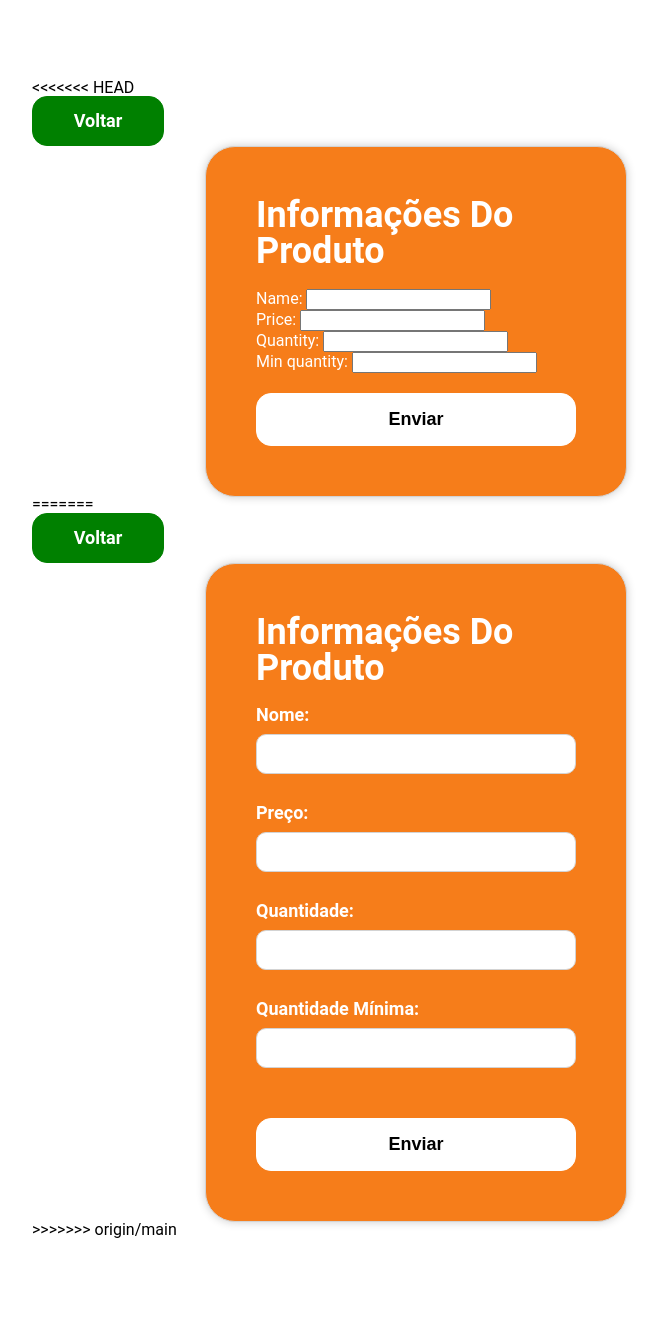
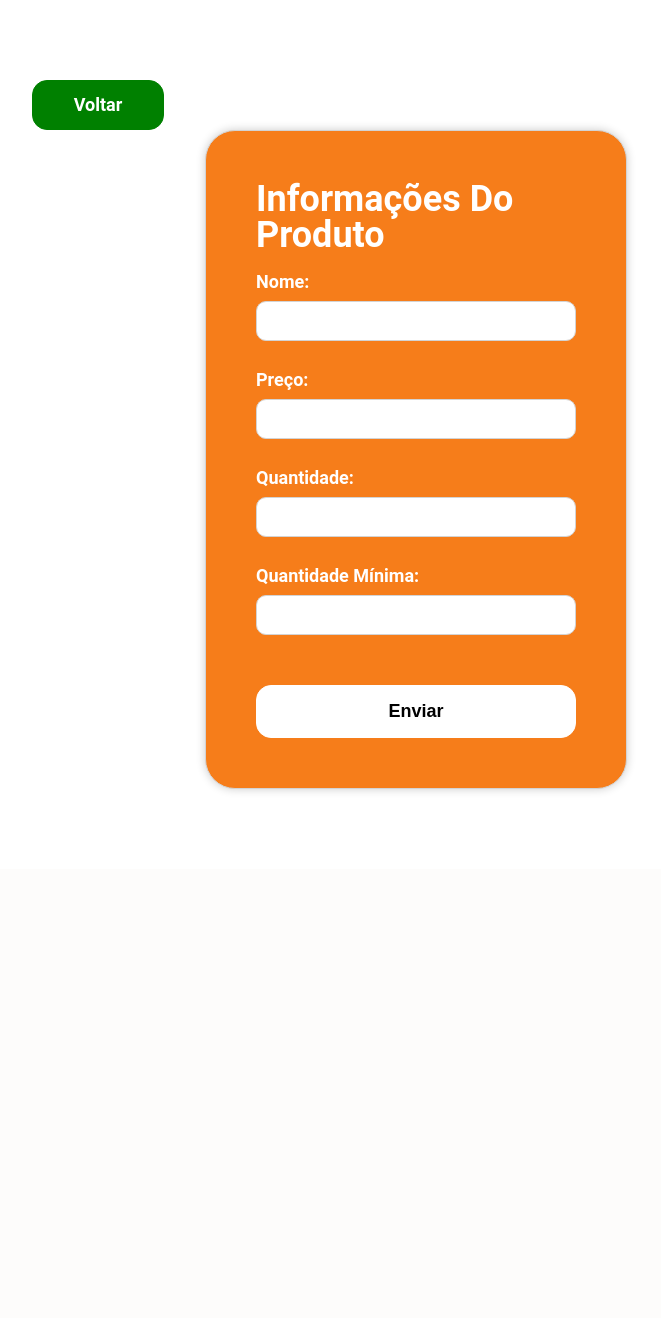
Before and after one commit to luismingati/countIt, a Django app: page /estoque/cadastro/ in a window 1280 px wide. Shown: the part 70-1388 px from the top of the page, without its empty margins (224-885 px from the left). After the commit the page ends 862 px from the top, so only its background shows below. Run offline with Django 4.2, Linux system fonts and the light colour scheme; the visitor is signed in with stand-in values (Sample User, id 1).

Commit message:
conflicts solved

```diff
--- a/app/templates/app/product_form.html
+++ b/app/templates/app/product_form.html
@@ -8,17 +8,6 @@
 
 
 <section>
-<<<<<<< HEAD
-  <a class="back" href="{% url 'products' %}">Voltar</a>
-  <div class="container">
-    <h1 class="title">Informações do Produto</h1>
-    <form method="POST">
-        {% csrf_token %}
-        {{form.as_p}}
-        <button class="button" type="submit" id="delete">Enviar</button>
-    </form>
-  </div>
-=======
     <a class="back" href="{% url 'products' %}">Voltar</a>
     <div class="container">
         <h1 class="title">Informações do Produto</h1>
@@ -52,6 +41,5 @@
             <button class="button" type="submit">Enviar</button>
         </form>
     </div>
->>>>>>> origin/main
 </section>
 {% endblock content %}
```
